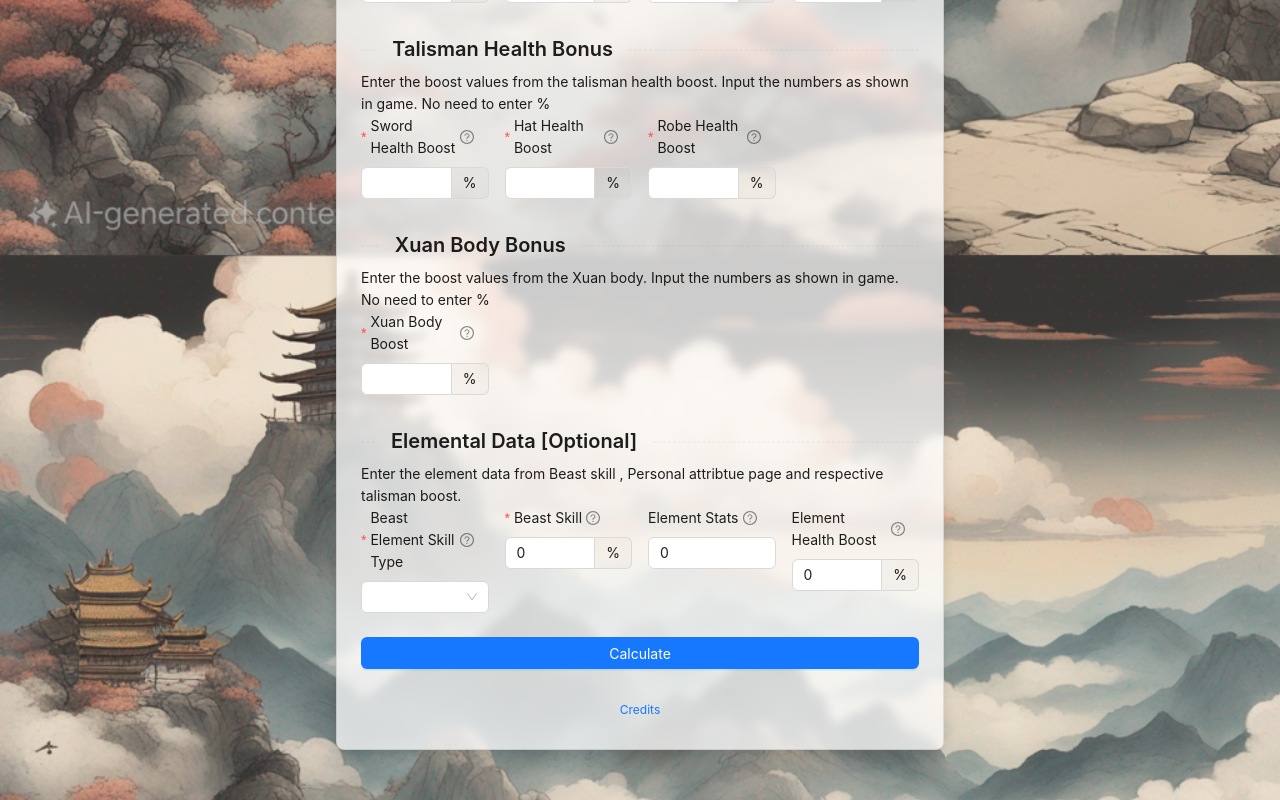
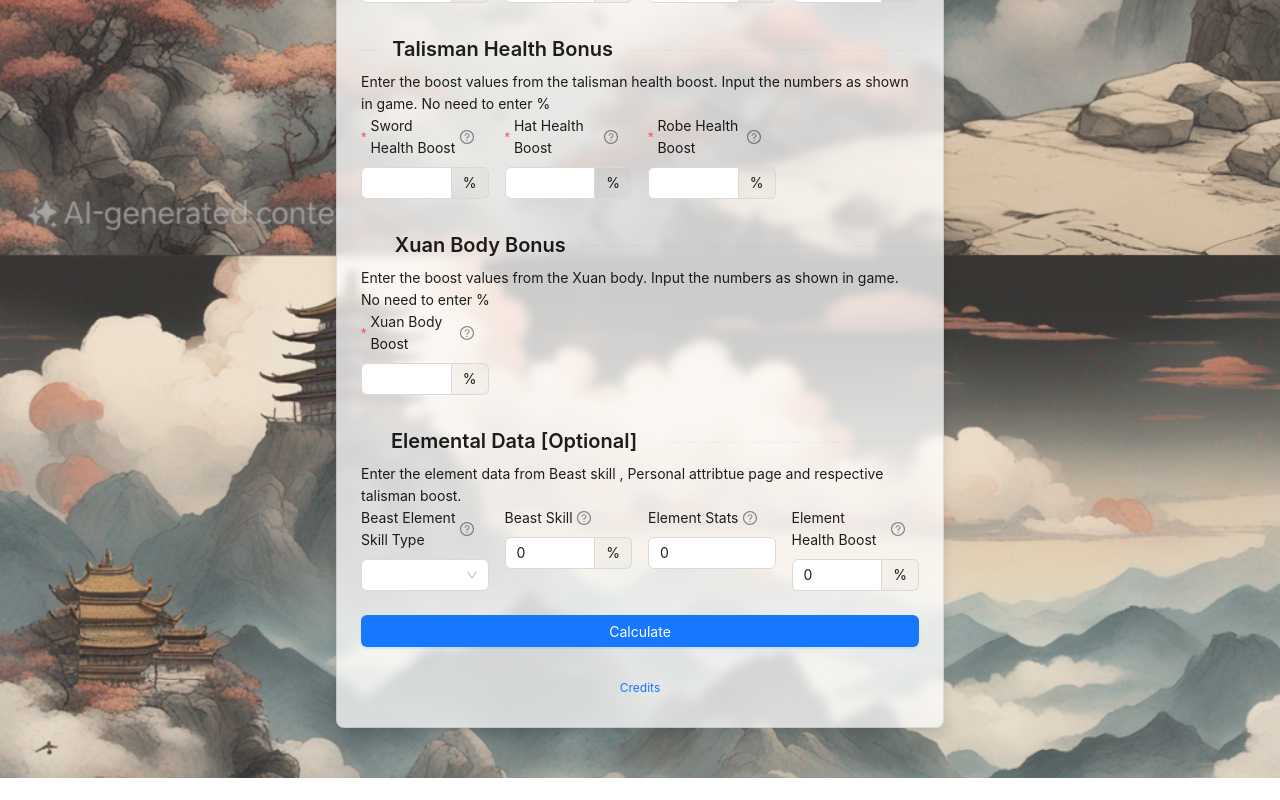
Before and after one commit to astrix-jpg/taoist-if-calculator, a React (Vite) app: page / in a window 1280 px wide. Shown: the part 1025-1825 px from the top of the page. After the commit the page ends 1803 px from the top, so only its background shows below. Built offline with nearby package versions, Linux system fonts and the light colour scheme.

Commit message:
removed required

```diff
--- a/src/components/ElementalSection.tsx
+++ b/src/components/ElementalSection.tsx
@@ -26,7 +26,6 @@ const ElementalSection = () => {
             name="elementType"
             label="Beast Element Skill Type"
             tooltip={"Specify the element that gives beast has skill % boost for"}
-            rules={[{ required: true }]}
           >
             <Select
               options={
@@ -47,7 +46,6 @@ const ElementalSection = () => {
             name="beastSkillElemental"
             label={`Beast ${skillType} Skill`}
             tooltip={"Beast Elemental skill % Value, No need to enter % just the value"}
-            rules={[{ required: true, message: "Beast Elemental Skill % is Required" }]}
             initialValue={0}
           >
             <InputNumber min={0} style={{ width: "100%" }} addonAfter="%"  />
```
